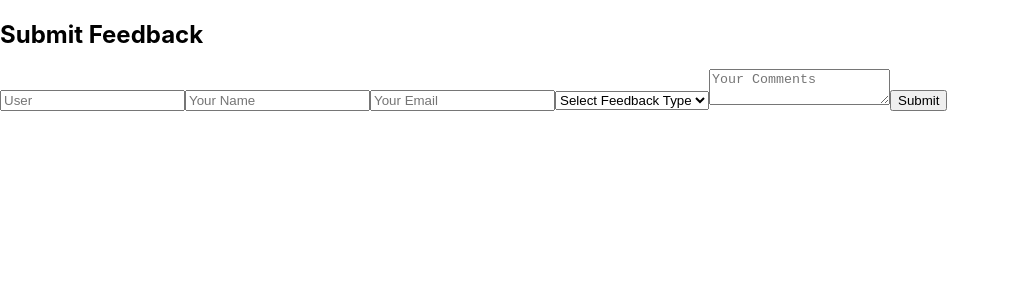
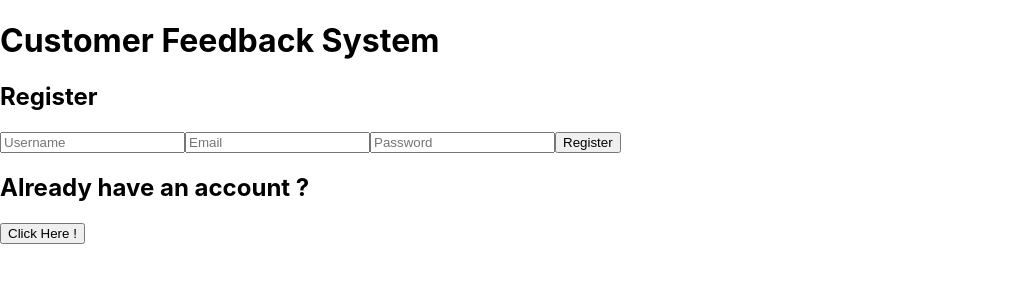
Before and after one commit to DhruveshP88/Customer_Feedback_System, a React (Create React App) app in the folder frontend/frontend/: page / in a window 1280 px wide. Shown: the top 300 px of the page, without its empty margins (0-1010 px from the left). Built offline with nearby package versions, Linux system fonts and the light colour scheme.

Commit message:
basic improvements

```diff
--- a/frontend/frontend/src/App.js
+++ b/frontend/frontend/src/App.js
@@ -12,12 +12,12 @@ const App = () => {
     <Router>
       <Routes>
         {/* Use 'element' instead of 'component' and no 'exact' */}
-        <Route path="/" element={<FeedbackForm />} />
-        <Route path="/register" element={<Register />} />
+        <Route path="/feedbackform" element={<FeedbackForm />} />
+        <Route path="/" element={<Register />} />
         <Route path="/login" element={<Login />} />
         <Route path="/admin-dashboard" element={<AdminDashboard />} />
         <Route path="/user-dashboard" element={<UserDashboard />} />
-        {/* <Route path="/dashboard" element={<FeedbackDashboard />} />*/}
+        <Route path="/dashboard" element={<FeedbackDashboard />} />
       </Routes>
     </Router>
   );
--- a/frontend/frontend/src/Register.js
+++ b/frontend/frontend/src/Register.js
@@ -9,6 +9,12 @@ const Register = () => {
   const [message, setMessage] = useState("");
   const [error, setError] = useState("");
   const navigate = useNavigate();
+
+
+  const handleLogin = async (e) => {
+    e.preventDefault();
+    navigate("/login");
+  };
 
   const handleRegister = async (e) => {
     e.preventDefault();
@@ -33,6 +39,7 @@ const Register = () => {
 
   return (
     <div className="register-form">
+      <h1>Customer Feedback System</h1>
       <h2>Register</h2>
       <form onSubmit={handleRegister}>
         <input
@@ -58,7 +65,8 @@ const Register = () => {
         />
         <button type="submit">Register</button>
       </form>
-
+      <h2>Already have an account ?</h2>
+      <button onClick={handleLogin}>Click Here !</button>
       {message && <p>{message}</p>}
       {error && <p style={{ color: "red" }}>{error}</p>}
     </div>
--- a/frontend/frontend/src/UserDashboard.js
+++ b/frontend/frontend/src/UserDashboard.js
@@ -1,16 +1,27 @@
 import React, { useEffect, useState } from "react";
 import axios from "axios";
+import { useNavigate } from "react-router-dom";
 
 const UserDashboard = () => {
   const [feedbacks, setFeedbacks] = useState([]);
+  const navigate = useNavigate(); // Initialize navigate
+
+  // Function to handle button click
+  const handleButtonClick = () => {
+    // Navigate to the feedback form page
+    navigate("/feedbackform");
+  };
 
   useEffect(() => {
     const fetchUserFeedback = async () => {
       try {
         const token = localStorage.getItem("token");
-        const response = await axios.get("http://localhost:8000/api/feedback/", {
-          headers: { Authorization: `Bearer ${token}` },
-        });
+        const response = await axios.get(
+          "http://localhost:8000/api/feedback/",
+          {
+            headers: { Authorization: `Bearer ${token}` },
+          }
+        );
         setFeedbacks(response.data);
       } catch (err) {
         console.error("Error fetching user feedback:", err);
@@ -18,7 +29,7 @@ const UserDashboard = () => {
     };
 
     fetchUserFeedback();
-  }, []);
+  }, []); // No dependencies required here
 
   return (
     <div>
@@ -33,6 +44,7 @@ const UserDashboard = () => {
           </li>
         ))}
       </ul>
+      <button onClick={handleButtonClick}>Submit a Feedback</button>
     </div>
   );
 };
```
